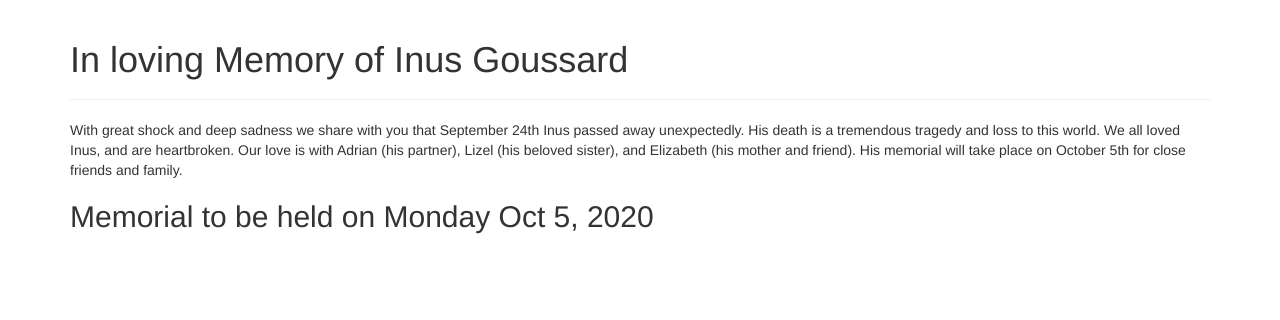
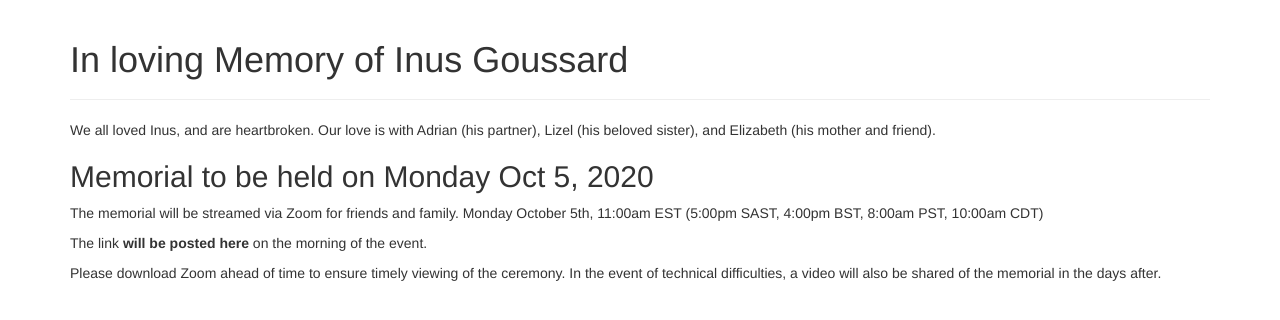
Before and after one commit to adriandgr/pathway, a Jekyll site: the page built from index.md, in a window 1280 px wide. Shown: the top 320 px of the page. Built offline with Jekyll 4.4.1, drawn with Linux system fonts in a browser that asks for light colours.

Commit message:
Update index.md

```diff
--- a/index.md
+++ b/index.md
@@ -3,6 +3,12 @@ layout: default
 title: In loving Memory of Inus Goussard
 ---
 
-With great shock and deep sadness we share with you that September 24th Inus passed away unexpectedly. His death is a tremendous tragedy and loss to this world. We all loved Inus, and are heartbroken. Our love is with Adrian (his partner), Lizel (his beloved sister), and Elizabeth (his mother and friend).  His memorial will take place on October 5th for close friends and family.
+We all loved Inus, and are heartbroken. Our love is with Adrian (his partner), Lizel (his beloved sister), and Elizabeth (his mother and friend).
 
 ## Memorial to be held on Monday Oct 5, 2020
+The memorial will be streamed via Zoom for friends and family.
+Monday October 5th, 11:00am EST (5:00pm SAST, 4:00pm BST,  8:00am PST, 10:00am CDT)
+
+The link **will be posted here** on the morning of the event.
+
+Please download Zoom ahead of time to ensure timely viewing of the ceremony.  In the event of technical difficulties, a video will also be shared of the memorial in the days after.
```
